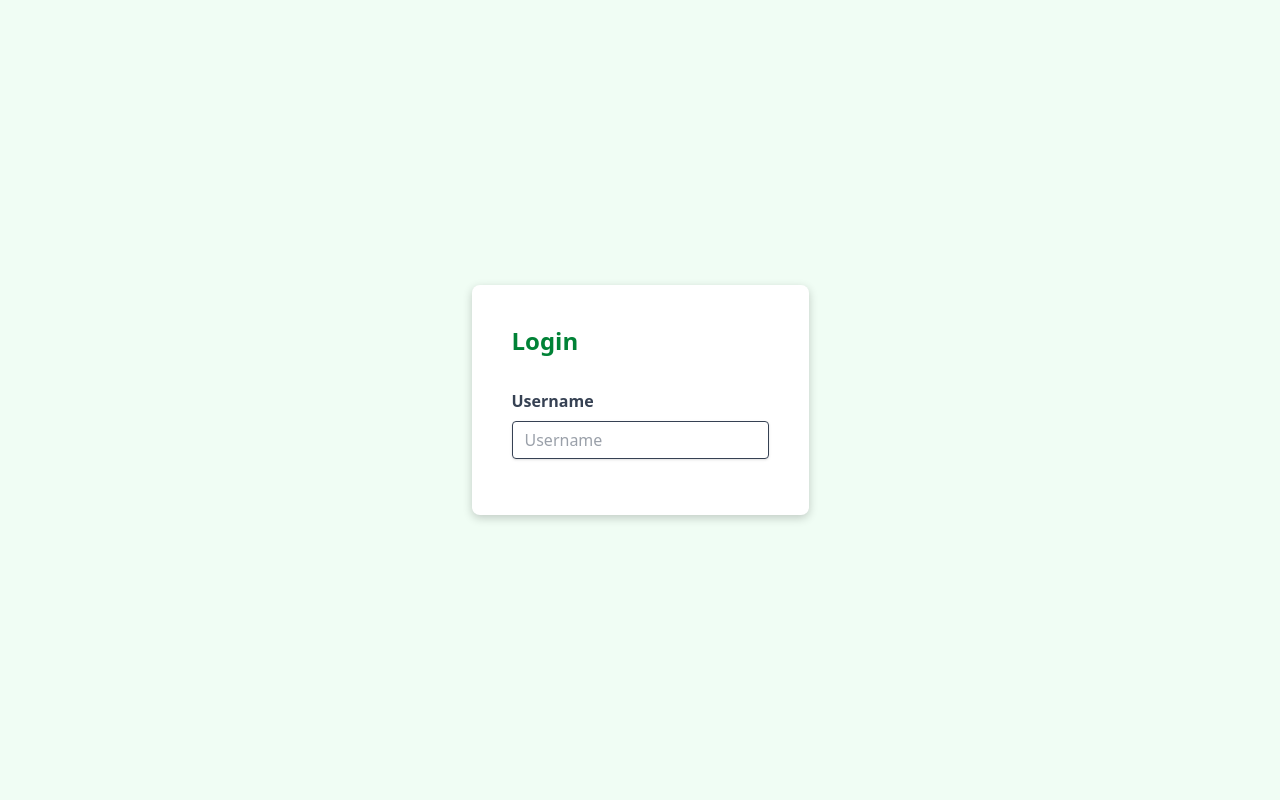
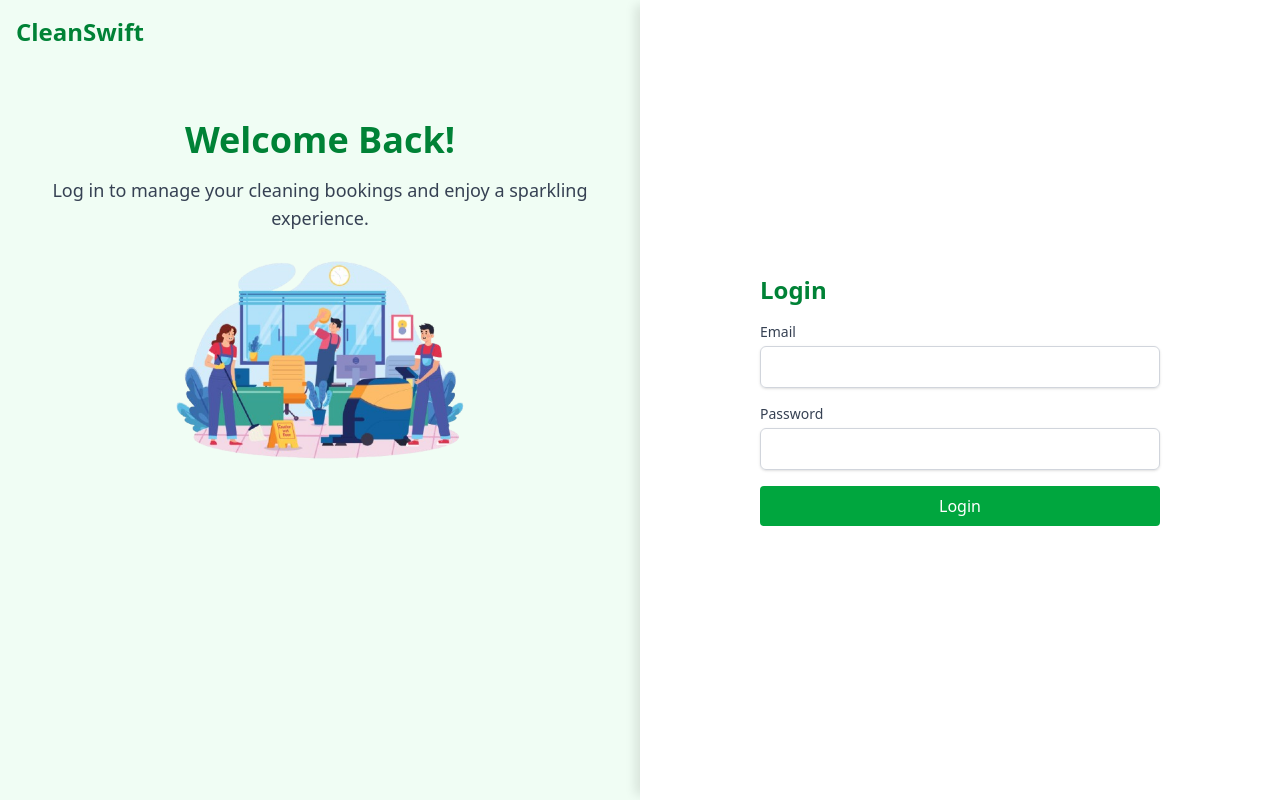
Before and after one commit to Gehan1226/CMS-frontend, a React (Vite) app: page /login in a window 1280 px wide. Built offline with nearby package versions, Linux system fonts and the light colour scheme.

Commit message:
feat: add LoginWelcomeSection component for user login experience

```diff
--- a/package.json
+++ b/package.json
@@ -10,6 +10,9 @@
     "preview": "vite preview"
   },
   "dependencies": {
+    "@emotion/react": "^11.14.0",
+    "@emotion/styled": "^11.14.0",
+    "@mui/material": "^7.0.2",
     "@tailwindcss/vite": "^4.1.4",
     "react": "^19.0.0",
     "react-dom": "^19.0.0",
--- /dev/null
+++ b/src/components/auth/LoginWelcomeSection.tsx
@@ -0,0 +1,21 @@
+export default function LoginWelcomeSection() {
+  return (
+    <div className="bg-green-50 ">
+      <h1 className="text-2xl font-bold text-green-700 p-4">CleanSwift</h1>
+      <div className="mt-10 p-4 text-center">
+        <h1 className="text-4xl font-bold text-green-700 mb-4">
+          Welcome Back!
+        </h1>
+        <p className="text-gray-700 text-lg">
+          Log in to manage your cleaning bookings and enjoy a sparkling
+          experience.
+        </p>
+        <img
+          src="/images/clean-img-1.png"
+          alt="Cleaning illustration"
+          className="w-96 mx-auto"
+        />
+      </div>
+    </div>
+  );
+}
--- a/src/pages/LoginPage.tsx
+++ b/src/pages/LoginPage.tsx
@@ -1,24 +1,46 @@
+import LoginWelcomeSection from "../components/auth/LoginWelcomeSection";
+
 export default function LoginPage() {
   return (
-    <div className="flex flex-col items-center justify-center bg-green-50 min-h-screen">
-      <div className=" shadow-[0_3px_10px_rgb(0,0,0,0.2)] mx-auto w-fit bg-white rounded-lg p-6">
-        <h1 className="text-2xl font-bold text-green-700 p-4">Login</h1>
-        <form className="p-4">
-          <div className="mb-4">
+    <div className="grid grid-cols-1 md:grid-cols-2 min-h-screen">
+      <LoginWelcomeSection />
+      <div className="bg-white flex items-center justify-center shadow-[-10px_0_10px_-5px_rgba(0,0,0,0.1)]">
+        <div className="w-full max-w-md p-6">
+          <h2 className="text-2xl font-bold text-green-700 mb-4">Login</h2>
+          <form className="space-y-4">
+            <div>
               <label
-              className="block text-gray-700 font-bold mb-2"
-              htmlFor="username"
+                htmlFor="email"
+                className="block text-sm font-medium text-gray-700"
               >
-              Username
+                Email
               </label>
               <input
-              className="shadow appearance-none border rounded w-full py-2 px-3 text-gray-700 leading-tight focus:outline-none focus:shadow-outline"
-              id="username"
-              type="text"
-              placeholder="Username"
+                type="email"
+                id="email"
+                className="mt-1 block w-full border border-gray-300 rounded-md shadow-sm focus:ring-green-500 focus:border-green-500 p-2"
+                required
               />
             </div>
+            <div>
+              <label
+                htmlFor="password"
+                className="block text-sm font-medium text-gray-700"
+              >
+                Password
+              </label>
+              <input
+                type="password"
+                id="password"
+                className="mt-1 block w-full border border-gray-300 rounded-md shadow-sm focus:ring-green-500 focus:border-green-500 p-2"
+                required
+              />
+            </div>
+            <button className="w-full bg-green-600 text-white px-4 py-2 rounded hover:bg-green-700">
+              Login
+            </button>
           </form>
+        </div>
       </div>
     </div>
   );
```
Also changed, not shown: public/images/clean-img-1.png (added), 1 other file (tests, documents, lock files or other folders). Lines whose indentation alone changed are shown as unchanged.
